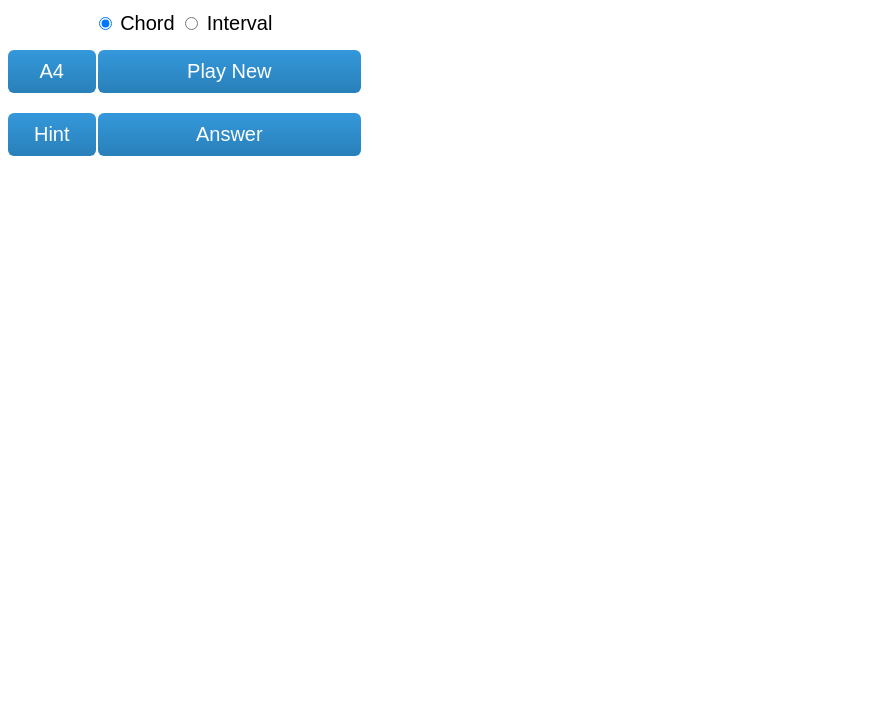
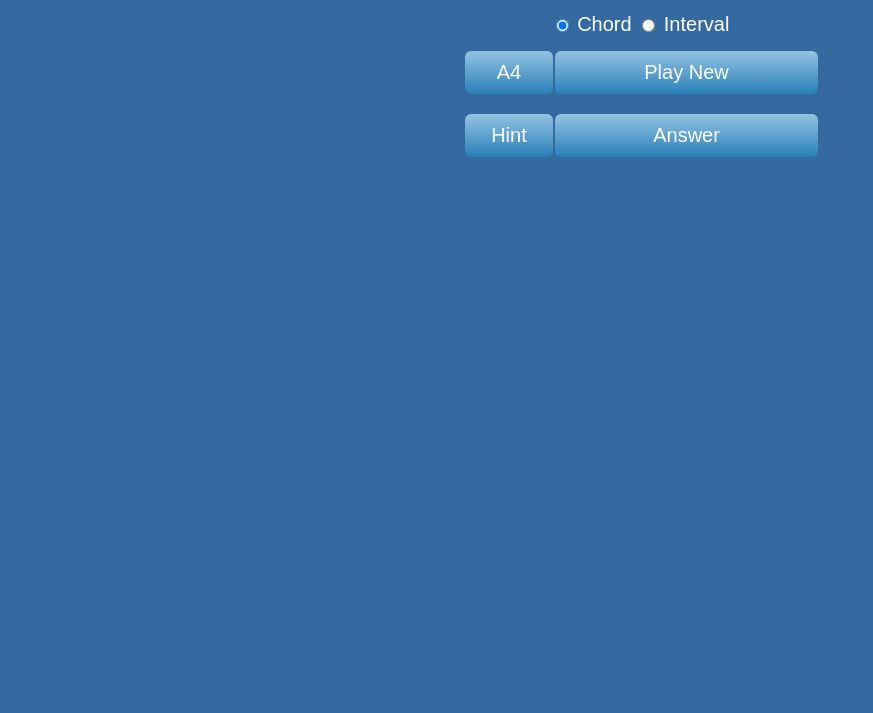
Before and after one commit to pianosnake/ear-training-buddy, a website built with webpack: page docs/index.html in a window 1280 px wide. Shown: the part 87-800 px from the top of the page, without its empty margins (0-873 px from the left). Built offline with nearby package versions, Linux system fonts and the light colour scheme.

Commit message:
Create docs folder for github pages.

```diff
--- a/css/jset.css
+++ /dev/null
@@ -1,62 +0,0 @@
-* {
-  box-sizing: border-box;
-}
-.container {
-  width: 350px;
-  font-family: Arial;
-  font-size: 20px;
-}
-.w-100{
-  width: 100%;
-}
-.w-50{
-  margin-right: -3px;
-  width: 50%;
-}
-.w-75{
-  margin-right: -3px;
-  width: 75%;
-}
-.w-25{
-  margin-right: -3px;
-  width: 25%;
-}
-.pb-15{
-  padding-bottom: 15px;
-}
-.btn {
-  user-select: none;
-  display: inline-block;
-  text-align: center;
-  margin-bottom: 20px;
-  background: #3498db;
-  background-image: -webkit-linear-gradient(top, #3498db, #2980b9);
-  background-image: -moz-linear-gradient(top, #3498db, #2980b9);
-  background-image: -ms-linear-gradient(top, #3498db, #2980b9);
-  background-image: -o-linear-gradient(top, #3498db, #2980b9);
-  background-image: linear-gradient(to bottom, #3498db, #2980b9);
-  -webkit-border-radius: 6;
-  -moz-border-radius: 6;
-  border-radius: 6px;
-
-  color: #ffffff;
-  font-size: 20px;
-  padding: 10px 0;
-  text-decoration: none;
-  cursor: pointer;
-}
-
-.btn:hover {
-  background: #3cb0fd;
-  background-image: -webkit-linear-gradient(top, #3cb0fd, #3498db);
-  background-image: -moz-linear-gradient(top, #3cb0fd, #3498db);
-  background-image: -ms-linear-gradient(top, #3cb0fd, #3498db);
-  background-image: -o-linear-gradient(top, #3cb0fd, #3498db);
-  background-image: linear-gradient(to bottom, #3cb0fd, #3498db);
-  text-decoration: none;
-}
-
-.center {
-  display: block;
-  text-align: center;
-}
--- /dev/null
+++ b/docs/css/jset.css
@@ -0,0 +1,67 @@
+* {
+  box-sizing: border-box;
+}
+body{
+  background-color: #356aa0;
+  color: white;
+}
+.container {
+  width: 350px;
+  font-family: Arial;
+  font-size: 20px;
+  margin-left: auto;
+  margin-right: auto;
+  text-align: center;
+}
+.w-100{
+  width: 100%;
+}
+.w-50{
+  margin-right: -3px;
+  width: 50%;
+}
+.w-75{
+  margin-right: -3px;
+  width: 75%;
+}
+.w-25{
+  margin-right: -3px;
+  width: 25%;
+}
+.pb-15{
+  padding-bottom: 15px;
+}
+.btn {
+  user-select: none;
+  display: inline-block;
+  text-align: center;
+  margin-bottom: 20px;
+  background: #94c3e2;
+  background-image: -webkit-linear-gradient(top, #94c3e2, #2980b9);
+  background-image: -moz-linear-gradient(top, #94c3e2, #2980b9);
+  background-image: -ms-linear-gradient(top, #94c3e2, #2980b9);
+  background-image: -o-linear-gradient(top, #94c3e2, #2980b9);
+  background-image: linear-gradient(to bottom, #94c3e2, #2980b9);
+  -webkit-border-radius: 6;
+  -moz-border-radius: 6;
+  border-radius: 6px;
+
+  color: #ffffff;
+  font-size: 20px;
+  padding: 10px 0;
+  text-decoration: none;
+  cursor: pointer;
+}
+
+.center {
+  display: block;
+  text-align: center;
+}
+input[type='radio']{
+  display: inline;
+  vertical-align: middle;
+}
+label{
+  display: inline;
+  vertical-align: middle;
+}
--- a/index.html
+++ b/docs/index.html
@@ -5,7 +5,7 @@
   <meta charset="utf-8">
   <meta name="viewport" content="width=device-width, initial-scale=1.0">
   <meta http-equiv="X-UA-Compatible" content="IE=edge">
-  <link href="css/jset.css" rel="stylesheet" type="text/css"/>
+  <link href="../css/jset.css" rel="stylesheet" type="text/css"/>
 </head>
 
 <body>
@@ -28,7 +28,6 @@
   <div id="answer" class="center"></div>
 </div>
 
-<!--<script src="dist/bundle.js"></script>-->
-<script type="module" src="src/index.js"></script>
+<script type="module" src="index.js"></script>
 </body>
 </html>
--- a/dist/bundle.js
+++ b/docs/index.js
@@ -207,6 +207,7 @@ function answer(){
   answered = true;
   answerDiv.innerHTML = currentQuestion.name;
   playBtn.innerHTML = 'Play New';
+  repeatLastQuestion();
 }
 
 function setQuestionType(type){
--- a/package.json
+++ b/package.json
@@ -10,9 +10,7 @@
   "author": "",
   "license": "ISC",
   "devDependencies": {
-    "inline-source-cli": "^1.2.0",
-    "jasmine-node": "^2.0.0",
-    "rewire": "^3.0.2",
+    "html-webpack-plugin": "^2.30.1",
     "webpack": "^3.10.0"
   },
   "dependencies": {}
--- a/webpack.config.js
+++ b/webpack.config.js
@@ -3,7 +3,7 @@ const path = require('path');
 module.exports = {
   entry: './src/index.js',
   output: {
-    filename: 'bundle.js',
-    path: path.resolve(__dirname, 'dist')
+    filename: 'index.js',
+    path: path.resolve(__dirname, 'docs')
   }
 };
```
Also changed, not shown: src/index.html (added, +1 -0 lines), README.md, 1 other file.
